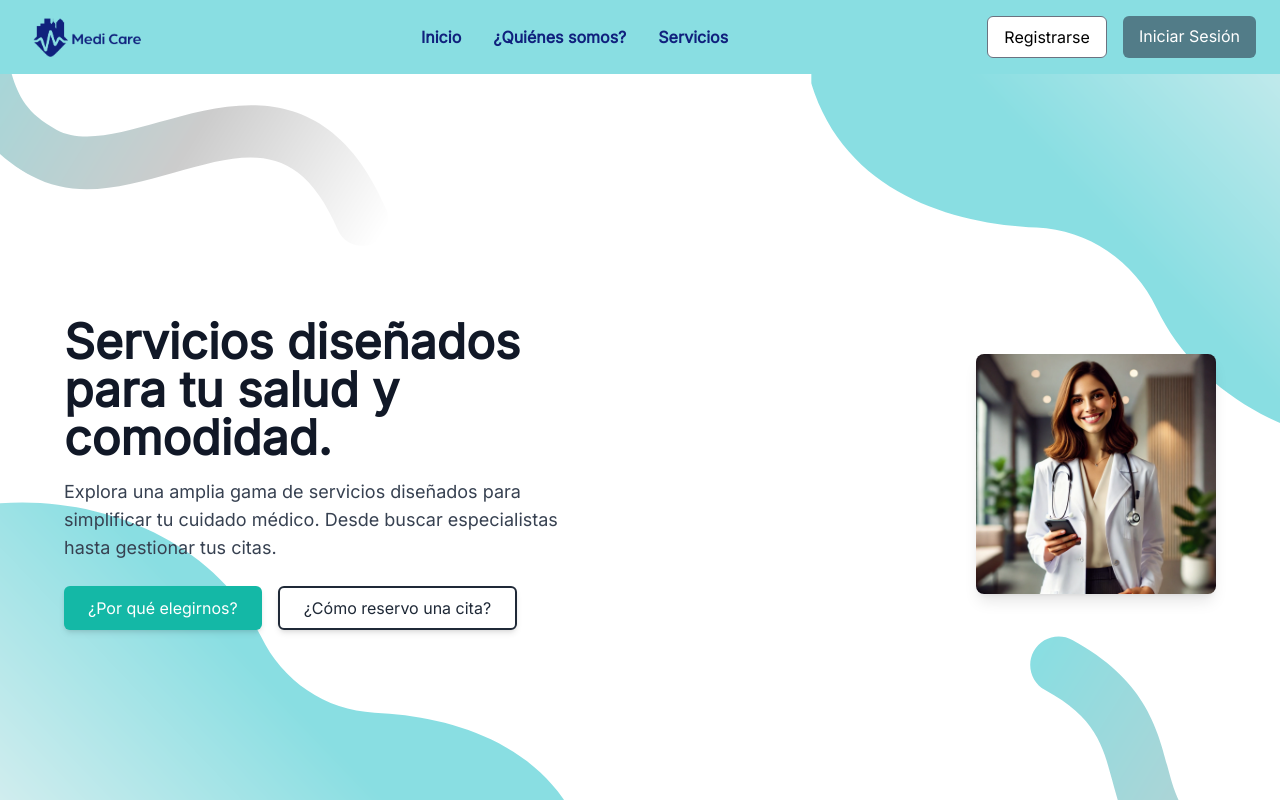
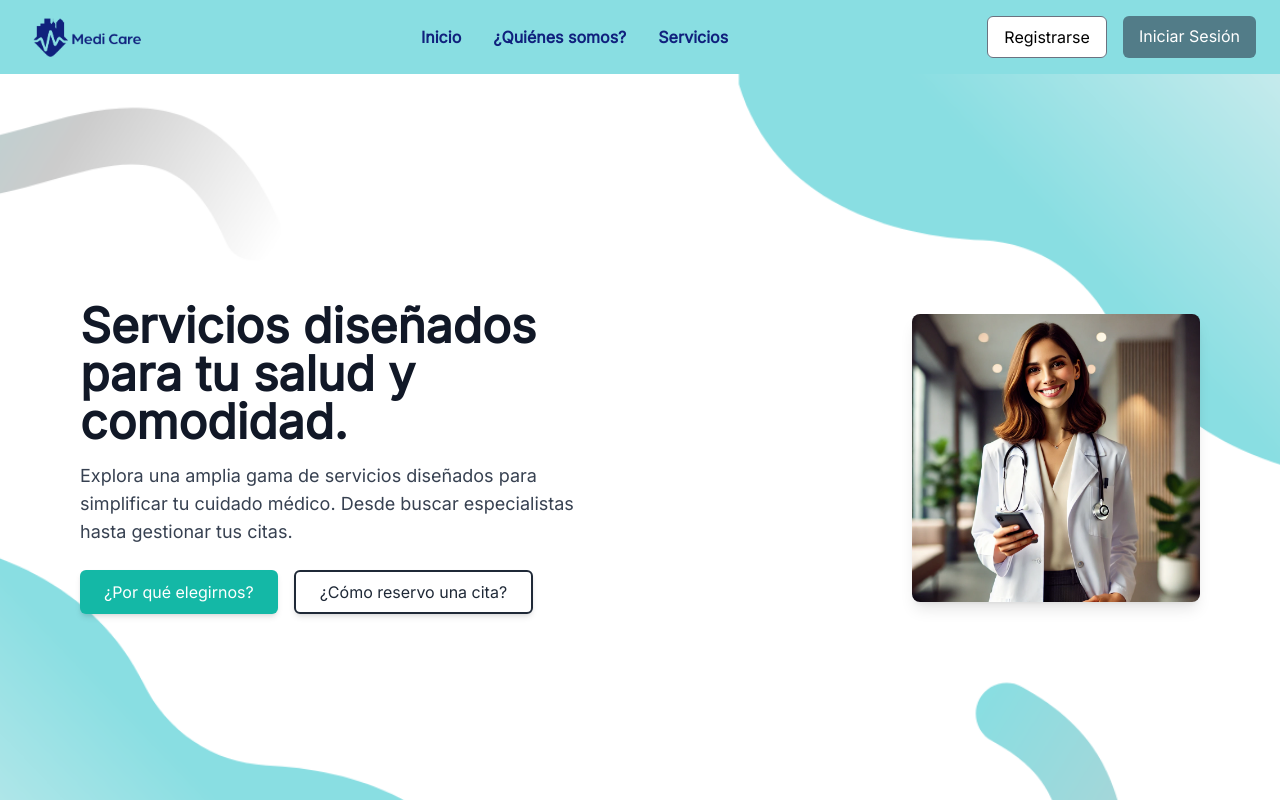
Before and after one commit to isidrocolocho/clinica-landing, a React (Create React App) app: page /servicios in a window 1280 px wide. Shown: the top 800 px of the page. Built offline with nearby package versions, Linux system fonts and the light colour scheme.

Commit message:
Cambios finales

```diff
--- a/src/views/landing/Servicios/Servicios.jsx
+++ b/src/views/landing/Servicios/Servicios.jsx
@@ -5,16 +5,20 @@ export default function Servicios() {
     return (
         <div>
             <section
-              className=" py-12 md:py-20 px-6 md:px-16 flex h-screen items-center justify-between"
+              className="py-16 px-6 md:px-20 flex items-center justify-between min-h-[110vh]"
               style={{
                 backgroundImage: "url('/images/SectionServicios.png')",
-              }}>
+                backgroundSize: "cover",
+                backgroundRepeat: "no-repeat",
+                backgroundPosition: "center",
+              }}
+            >
               {/* Contenedor de texto */}
-              <div className="max-w-lg">
+              <div className="max-w-lg pb-28">
                 <h1 className="text-4xl md:text-5xl font-bold text-gray-900 leading-tight">
                   Servicios diseñados <br /> para tu salud y comodidad.
                 </h1>
-                  <p className="text-lg text-gray-700 mt-4">
+                <p className="text-base md:text-lg text-gray-700 mt-4">
                   Explora una amplia gama de servicios diseñados para simplificar tu cuidado médico. Desde buscar especialistas hasta gestionar tus citas.
                 </p>
                 {/* Botones */}
@@ -29,11 +33,11 @@ export default function Servicios() {
               </div>
 
   {/* Imagen */}
-              <div className="hidden md:block">
+  <div className="hidden md:block pb-28">
     <img
       src="/images/DoctoraTel.webp"
       alt="Doctora sonriente con celular"
-                      className="rounded-lg shadow-lg w-auto h-60"
+      className="rounded-lg shadow-lg w-auto h-60 md:h-72"
     />
   </div>
 </section>
--- a/src/views/landing/home/Home.jsx
+++ b/src/views/landing/home/Home.jsx
@@ -5,10 +5,11 @@ export default function Home() {
   return (
     <div>
       {/* Sección principal */}
-      <section className="max-w-7xl mx-auto px-4 py-12">
-        <div className="grid md:grid-cols-2 gap-8 items-center">
-          <div className="md:pl-20">
-            <h1 className="text-5xl sm:text-3xl font-bold mb-4">
+      <section className="h-screen max-w-7xl mx-auto px-4 py-12 flex flex-col justify-center">
+        <div className="grid grid-rows-2 md:grid-cols-2 md:grid-rows-1 gap-8 items-center h-full">
+          {/* Texto en la primera fila */}
+          <div className="md:pl-20 flex flex-col justify-center">
+            <h1 className="text-4xl md:text-5xl font-bold mb-4">
               Tu salud, <br />
               <span className="text-verde-aqua font-black italic">nuestra prioridad.</span>
             </h1>
@@ -24,7 +25,9 @@ export default function Home() {
               </button>
             </div>
           </div>
-          <div className="relative h-64 sm:h-48">
+
+          {/* Imagen en la segunda fila */}
+          <div className="relative h-64 md:h-full flex items-center justify-center">
             <img
               src="/images/estetoscopio.jpg"
               alt="Medical stethoscope heart"
```
Lines whose indentation alone changed are shown as unchanged.
